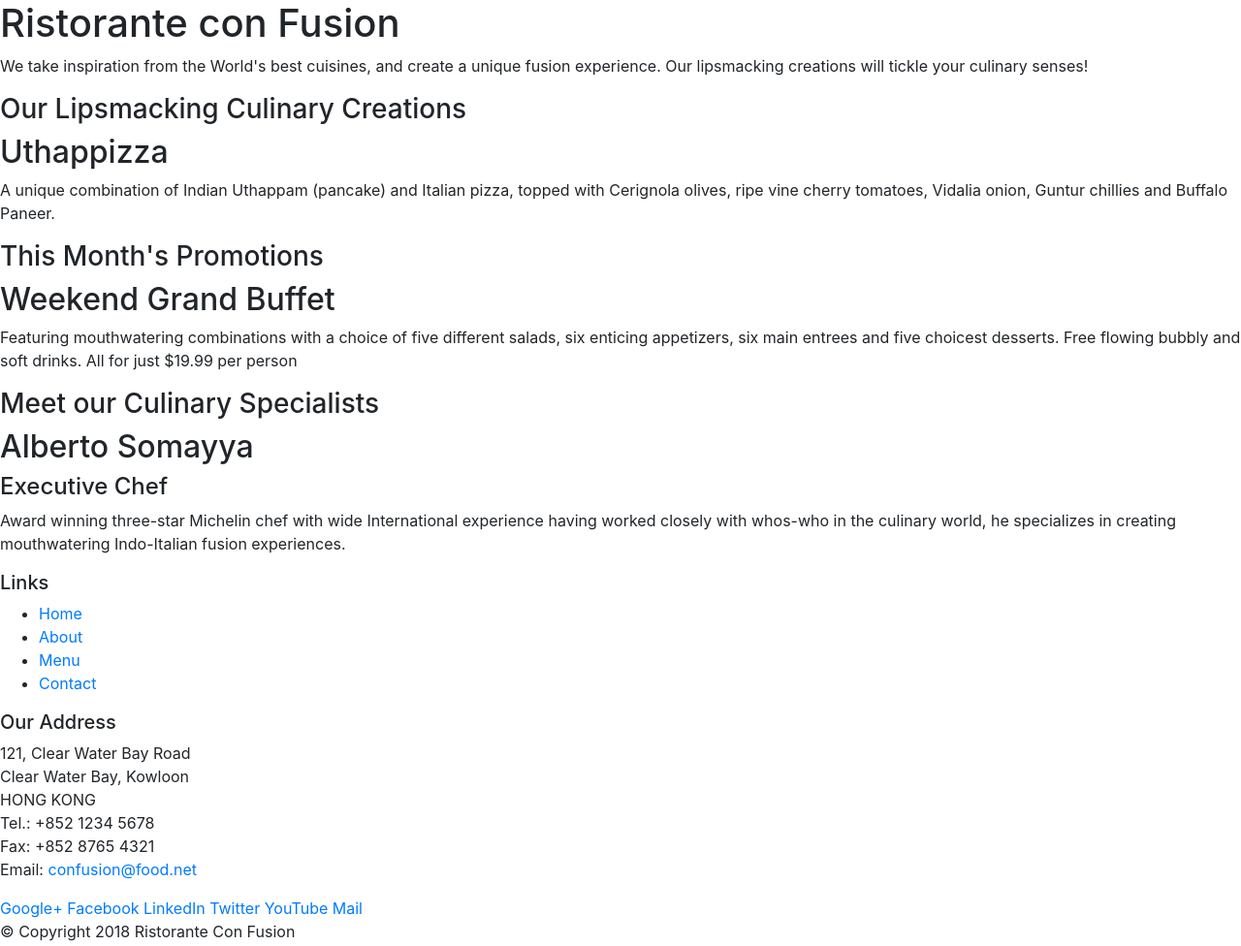
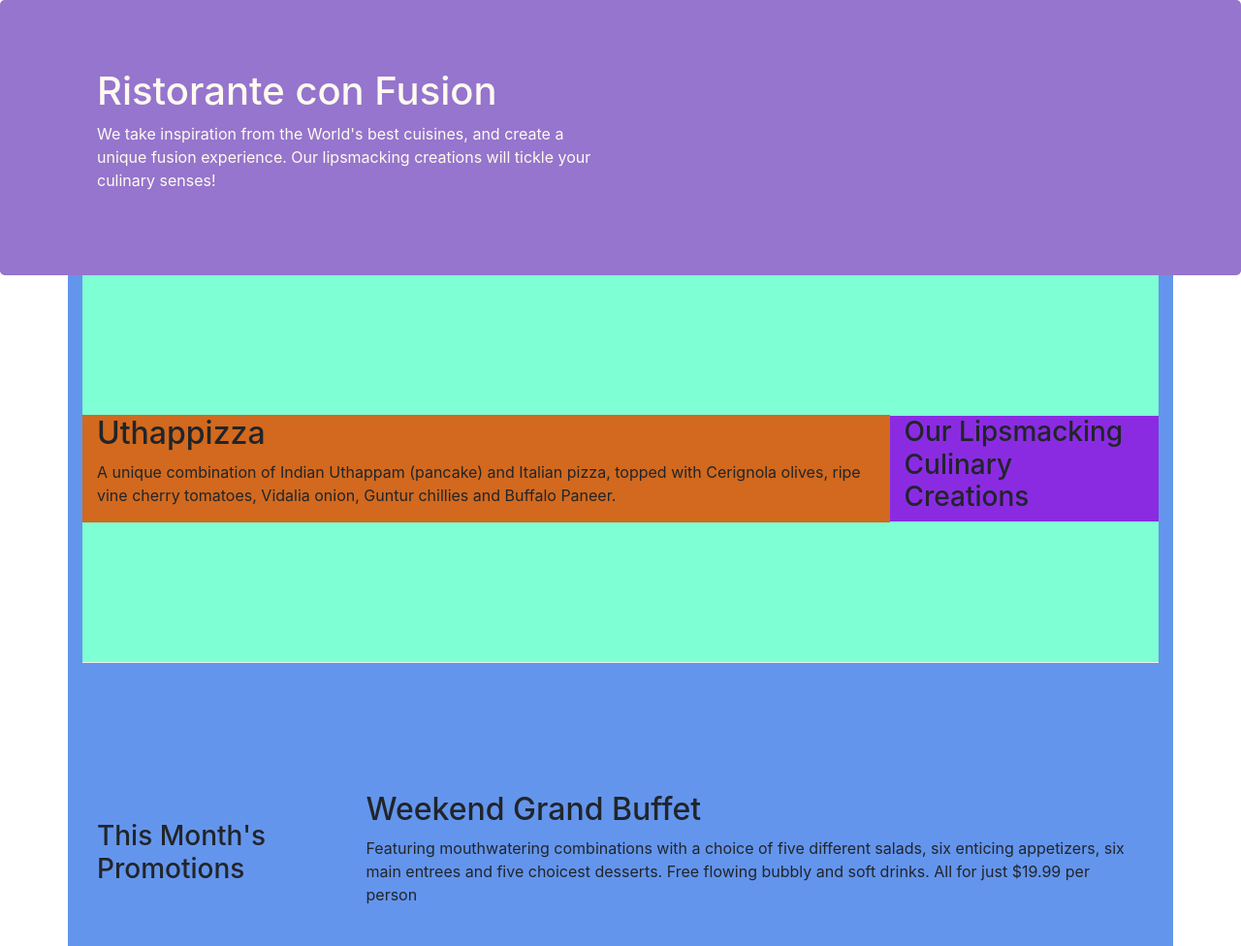
Before and after one commit to tri97nguyen/hongkongbootstrap, a website: page index.html in a window 1280 px wide. Shown: the top 976 px of the page at 97% size. Drawn offline with nearby package versions, Linux system fonts and the light colour scheme.

Commit message:
Bootstrap Grid Part 2

```diff
--- /dev/null
+++ b/css/styles.css
@@ -0,0 +1,30 @@
+.row-header {
+    margin: 0px auto;
+    padding: 0px;
+}
+
+.row-content {
+    margin: 0px auto;
+    padding: 50px 0px;
+    border-bottom: 1px ridge;
+    min-height: 400px;
+}
+
+.footer {
+    background-color: #D1C4E9;
+    margin: 0px auto;
+    padding: 20px 0px;
+}
+
+.jumbotron {
+    padding: 70px 30px 70px 30px;
+    margin: 0px auto;
+    background: #9575CD;
+    color: floralwhite;
+}
+
+address {
+    font-size: 80%;
+    margin: 0px;
+    color: #0f0f0f;
+}
--- a/index.html
+++ b/index.html
@@ -9,51 +9,52 @@
 
     <!-- Bootstrap CSS -->
     <link rel="stylesheet" href="node_modules/bootstrap/dist/css/bootstrap.min.css">
+    <link rel="stylesheet" href="css/styles.css">
     <title>Ristorante Con Fusion</title>
 </head>
 
 <body>
 
-    <header>
-        <div>
-            <div>
-                <div>
+    <header class="jumbotron">
+        <div class="container">
+            <div class="row row-header">
+                <div class="col-12 col-sm-6">
                     <h1>Ristorante con Fusion</h1>
                     <p>We take inspiration from the World's best cuisines, and create a unique fusion experience. Our lipsmacking creations will tickle your culinary senses!</p>
                 </div>
-                <div>
+                <div class="col-12 col-sm">
                 </div>
             </div>
         </div>
     </header>
 
-    <div>
-        <div>
-            <div>
+    <div class="container " style="background-color: cornflowerblue;">
+        <div class="row row-content align-items-center" style="background-color: aquamarine;">
+            <div class="col-12 col-sm-4 order-sm-last col-md-3" style="background-color: blueviolet;">
                 <h3>Our Lipsmacking Culinary Creations</h3>
             </div>
-            <div>
+            <div class="col-12 col-sm order-sm-first col-md" style="background-color: chocolate;">
                 <h2>Uthappizza</h2>
                 <p>A unique combination of Indian Uthappam (pancake) and Italian pizza, topped with Cerignola olives, ripe vine cherry tomatoes, Vidalia onion, Guntur chillies and Buffalo Paneer.</p>
             </div>
         </div>
 
 
-        <div>
-            <div>
+        <div class="row row-content  align-items-center">
+            <div class="col-12 col-sm-4 col-md-3">
                 <h3>This Month's Promotions</h3>
             </div>
-            <div>
+            <div class="col-12 col-sm col-md">
                 <h2>Weekend Grand Buffet</h2>
                 <p>Featuring mouthwatering combinations with a choice of five different salads, six enticing appetizers, six main entrees and five choicest desserts. Free flowing bubbly and soft drinks. All for just $19.99 per person </p>
             </div>
         </div>
 
-        <div>
-            <div>
+        <div class="row row-content  align-items-center">
+            <div class="col-12 col-sm-4 order-sm-last col-md-3">
                 <h3>Meet our Culinary Specialists</h3>
             </div>
-            <div>
+            <div class="col-12 col-sm order-sm-first col-md">
                 <h2>Alberto Somayya</h2>
                 <h4>Executive Chef</h4>
                 <p>Award winning three-star Michelin chef with wide International experience having worked closely with whos-who in the culinary world, he specializes in creating mouthwatering Indo-Italian fusion experiences. </p>
@@ -61,19 +62,19 @@
         </div>
     </div>
 
-    <footer>
-        <div>
-            <div>
-                <div>
+    <footer class="footer">
+        <div class="container">
+            <div class="row footer">
+                <div class="col-4 offset-1 col-sm-2">
                     <h5>Links</h5>
-                    <ul>
+                    <ul class="list-unstyled"
                         <li><a href="#">Home</a></li>
                         <li><a href="#">About</a></li>
                         <li><a href="#">Menu</a></li>
                         <li><a href="#">Contact</a></li>
                     </ul>
                 </div>
-                <div>
+                <div class="col-7 col-sm-5">
                     <h5>Our Address</h5>
                     <address>
 		              121, Clear Water Bay Road<br>
@@ -84,8 +85,8 @@
 		              Email: <a href="mailto:confusion@food.net">confusion@food.net</a>
 		           </address>
                 </div>
-                <div>
-                    <div>
+                <div class="col-12 col-sm-4 align-self-center ">
+                    <div class="text-center">
                         <a href="http://google.com/+">Google+</a>
                         <a href="http://www.facebook.com/profile.php?id=">Facebook</a>
                         <a href="http://www.linkedin.com/in/">LinkedIn</a>
@@ -95,8 +96,8 @@
                     </div>
                 </div>
            </div>
-           <div>
-                <div>
+           <div class="row">
+                <div class="col-auto">
                     <p>© Copyright 2018 Ristorante Con Fusion</p>
                 </div>
            </div>
```
